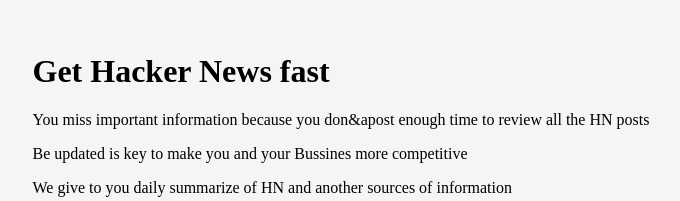
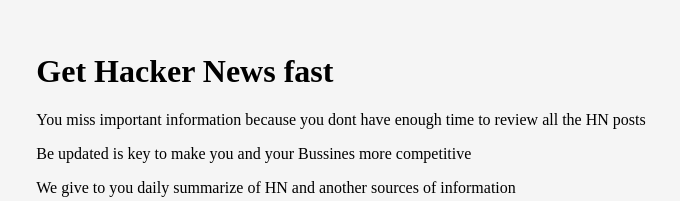
Before and after one commit to juandavidGF/ideas, a Next.js app: page / in a window 1280 px wide. Shown: the part 238-439 px from the top of the page, without its empty margins (307-987 px from the left). Built offline with nearby package versions, Linux system fonts and the light colour scheme.

Commit message:
fix typo

```diff
--- a/src/pages/index.jsx
+++ b/src/pages/index.jsx
@@ -31,7 +31,7 @@
       <main className={styles.main}>
 				<div className='content'>
 					<h1>Get Hacker News  fast</h1>
-					<p>You miss important information because you don&apost enough time to review all the HN posts</p>
+					<p>You miss important information because you dont have enough time to review all the HN posts</p>
 					<p>Be updated is key to make you and your Bussines more competitive</p>
 					<p>We give to you daily summarize of HN and another sources of information</p><br/>
 					<form onSubmit={handleSubmit} class="suscription">
```
